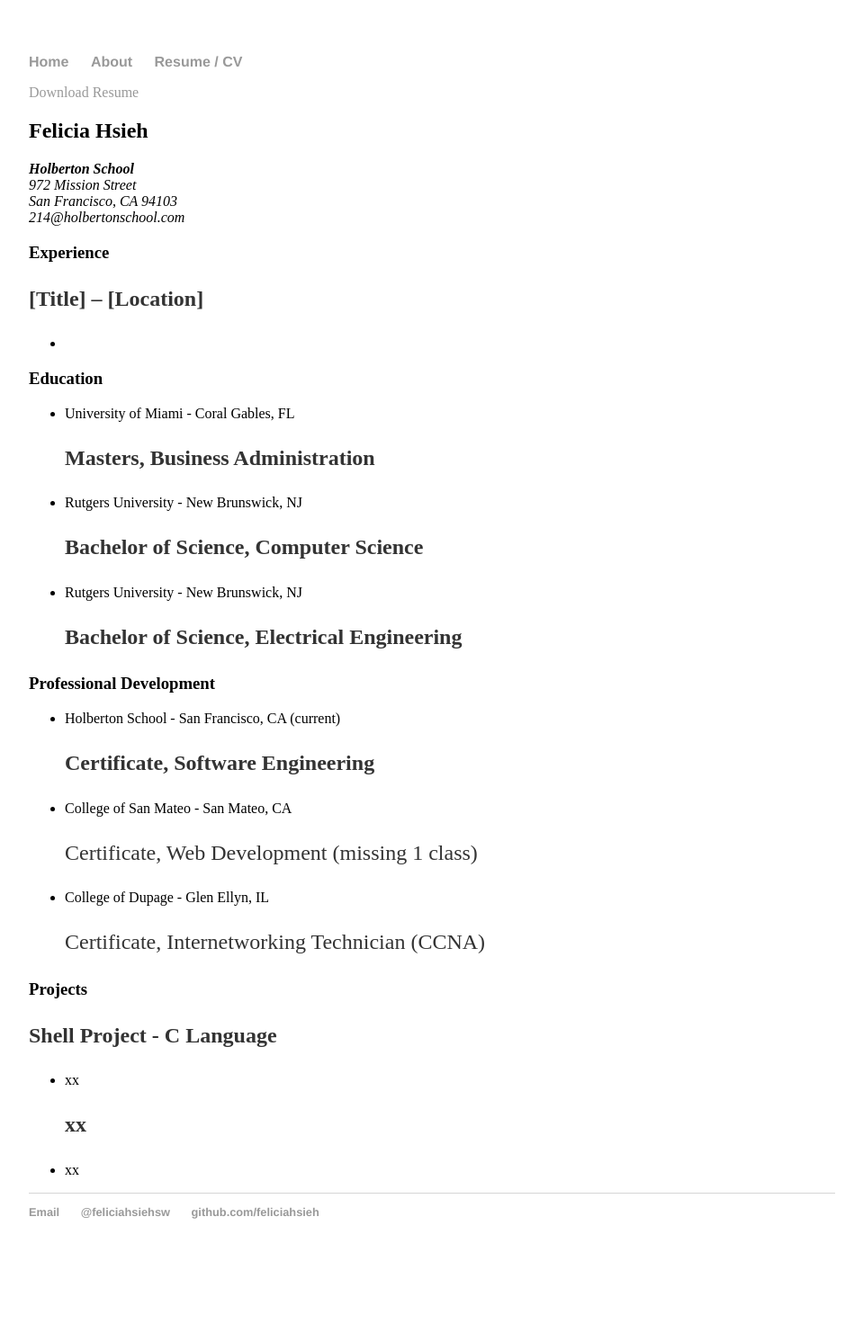
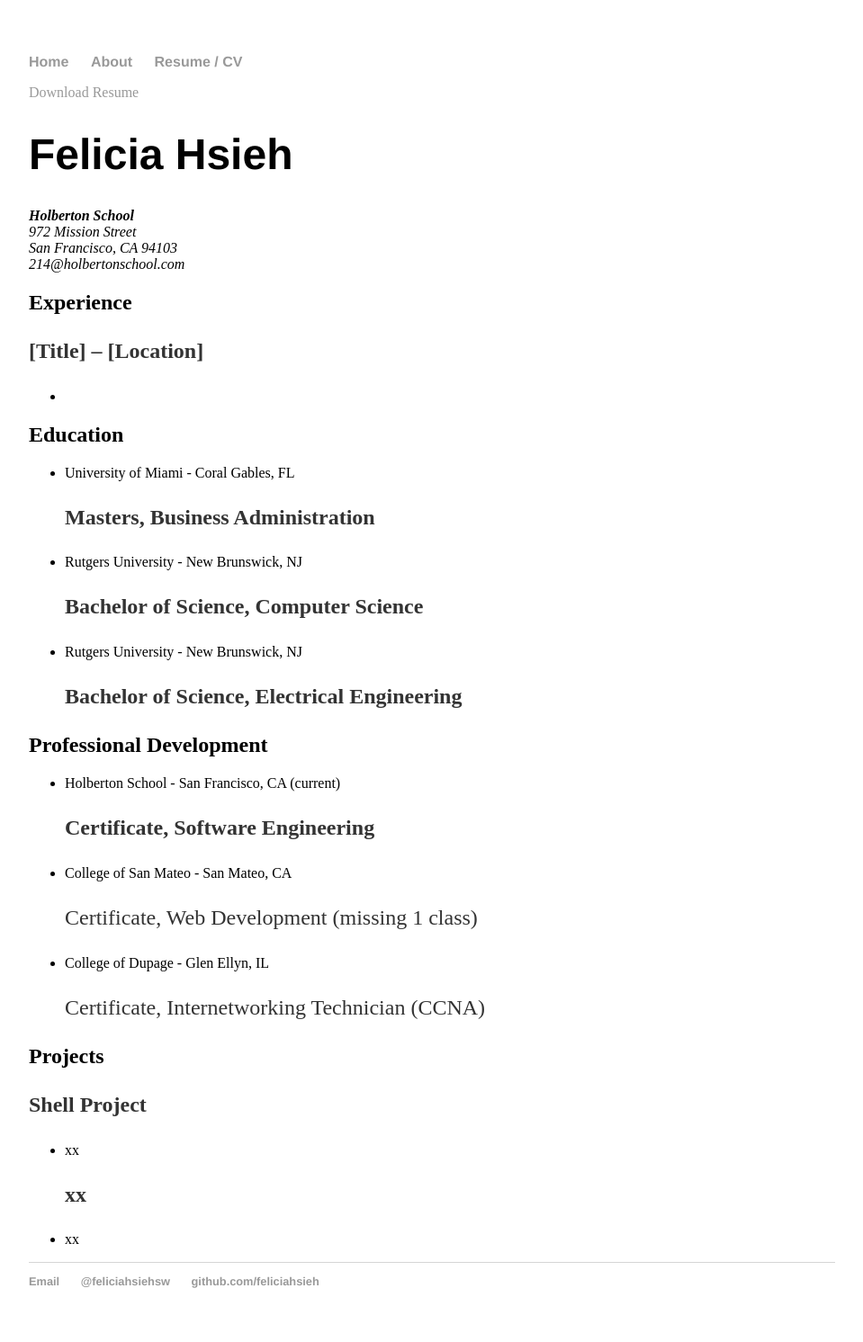
Before and after one commit to feliciahsieh/feliciahsieh.github.io, a Jekyll site: the page built from cv/index.html, in a window 1280 px wide. Shown: the whole page at 90% size, without its empty margins (160-1119 px from the left). Built offline with Jekyll 4.4.1, drawn with Linux system fonts in a browser that asks for light colours; before the commit the page ends 1415 px from its top, so only the background shows below that.

Commit message:
Let's take a look at header size...

```diff
--- a/cv/index.html
+++ b/cv/index.html
@@ -5,7 +5,7 @@ title: Resume
 
 <div class="cv">
 	<a href="/files/x.pdf" class="btn btn-default pull-right" title="Felicia Hsieh Resume">Download Resume</a>
-		<h2>Felicia Hsieh</h2>
+	<h1>Felicia Hsieh</h1>
 	<address>
 		<strong>Holberton School</strong><br>
 		972 Mission Street<br>
@@ -13,13 +13,13 @@ title: Resume
 		<span class="obfuscate">214@holbertonschool.com</span>
 	</address>
 
-		<h3>Experience</h3>
+	<h2>Experience</h2>
 	<p><strong>[Title] – [Location]</strong></p>
     <ul>
       <li></li>
     </ul>
 
-    <h3>Education</h3>
+    <h2>Education</h2>
     <ul>
 		<li>University of Miami - Coral Gables, FL
 			<p><strong>Masters, Business Administration</strong></p></li>
@@ -29,7 +29,7 @@ title: Resume
 			<p><strong>Bachelor of Science, Electrical Engineering</strong></p></li>
 	</ul>
 
-    <h3>Professional Development</h3>
+	<h2>Professional Development</h2>
 	<ul>
 		<li>Holberton School - San Francisco, CA (current)
 			<p><strong>Certificate, Software Engineering</strong></p></li>
@@ -39,8 +39,8 @@ title: Resume
 			<p>Certificate, Internetworking Technician (CCNA)</p></li>
 	</ul>
 
-		<h3>Projects</h3>
-		<p><strong>Shell Project - C Language</strong>
+	<h2>Projects</h2>
+	<p><strong>Shell Project</strong>
 	<ul>
 		<li>xx
 			<p><strong>xx</strong></li>
```
Lines whose indentation alone changed are shown as unchanged.
